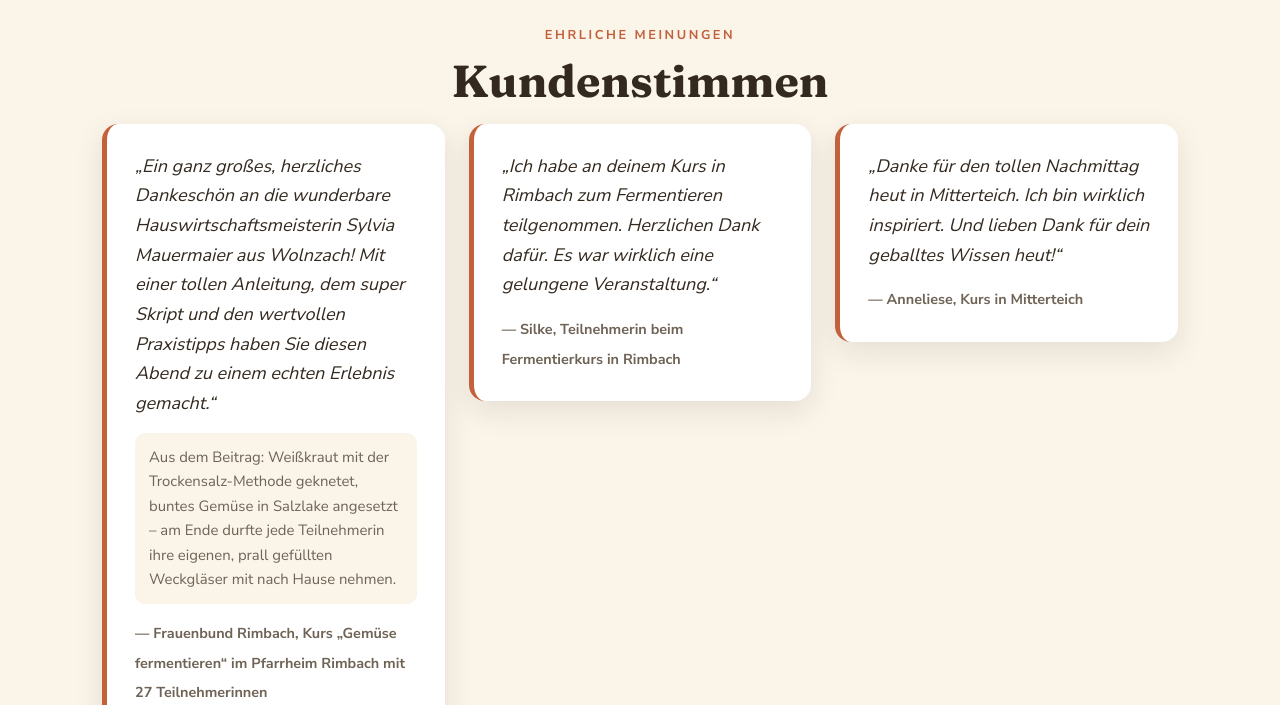
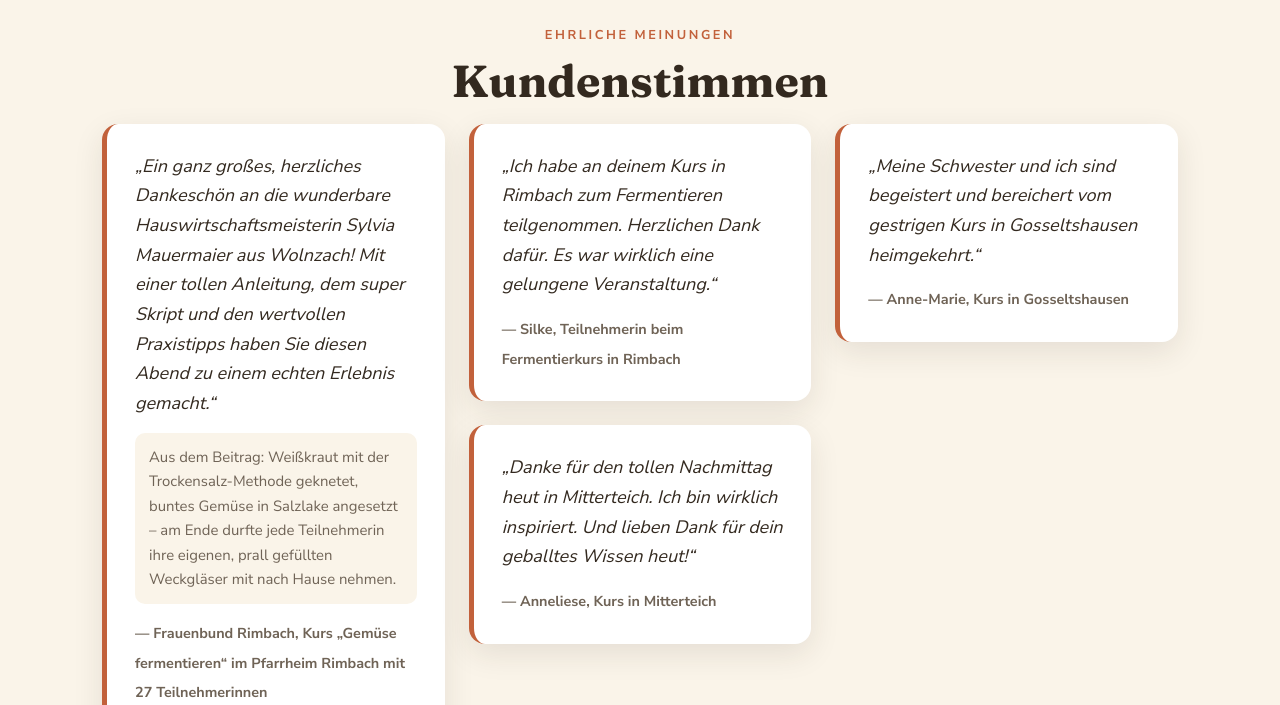
Before and after one commit to lmau488/sylvias-mobile-kurse, a plain HTML site: page index.html in a window 1280 px wide. Shown: the part 9600-10305 px from the top of the page. Drawn offline with Linux system fonts and the light colour scheme.

Commit message:
Kundenstimmen: Spaltenlayout

```diff
--- a/assets/css/styles.css
+++ b/assets/css/styles.css
@@ -349,7 +349,8 @@ a { color: var(--terracotta-dark); }
 }
 
 /* ---------- Kundenstimmen ---------- */
-.quotes { display: grid; grid-template-columns: repeat(auto-fit, minmax(260px, 1fr)); gap: 24px; align-items: start; }
+.quotes { columns: 3 260px; column-gap: 24px; }
+.quotes > .quote { break-inside: avoid; margin-bottom: 24px; display: block; }
 .quote { background: var(--white); border-radius: var(--radius); padding: 28px; margin: 0; box-shadow: var(--shadow); border-left: 5px solid var(--terracotta); }
 .quote p { margin: 0 0 14px; font-style: italic; }
 .quote cite { color: var(--muted); font-style: normal; font-weight: 700; font-size: .9rem; }
```
